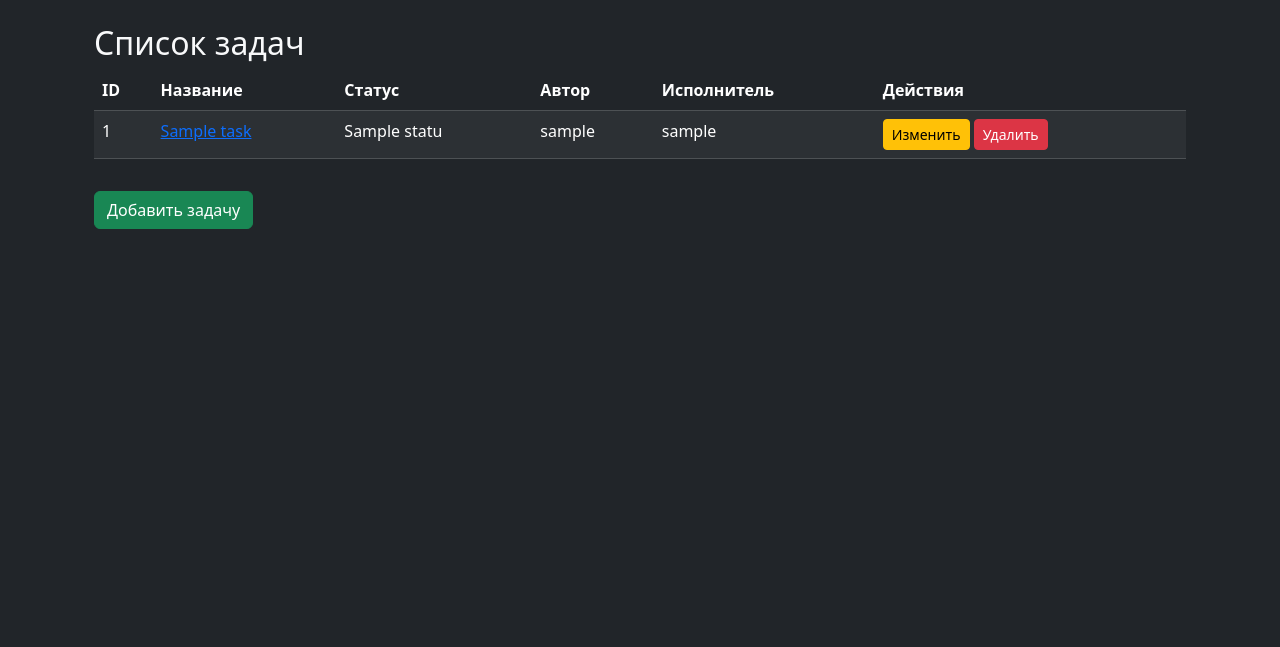
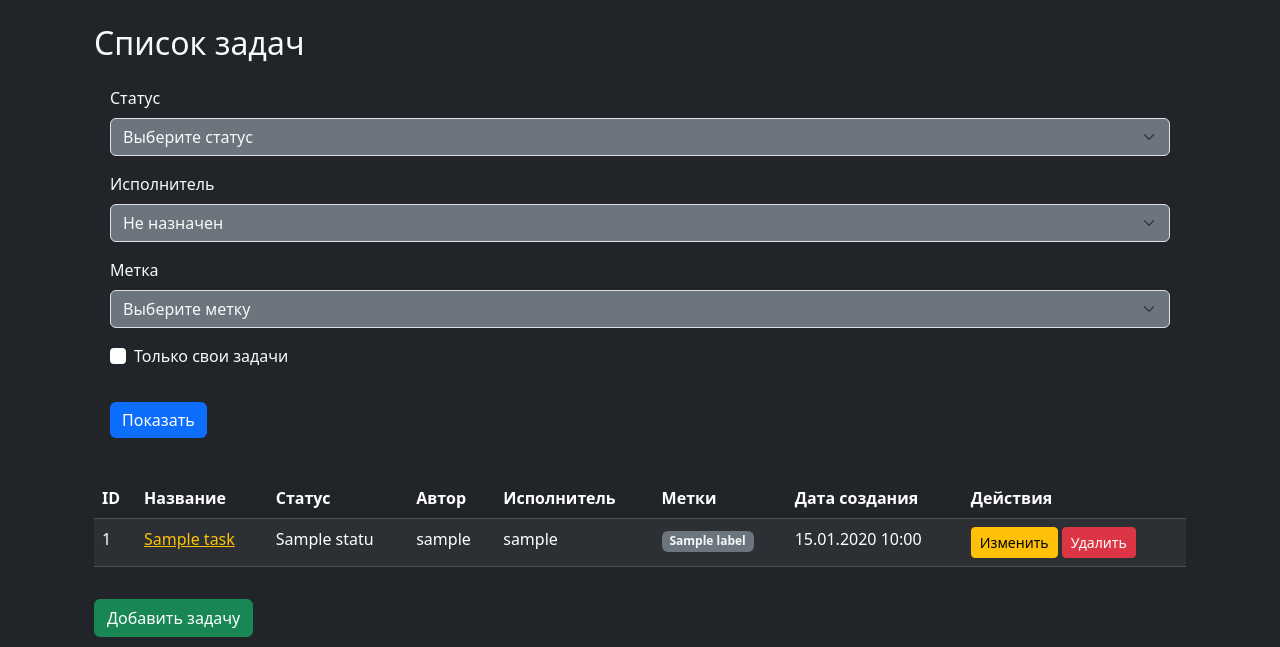
Before and after one commit to IvanFoksha/python-project-52, a Django app: page /tasks/ in a window 1280 px wide. Shown: the part 153-800 px from the top of the page. Run offline with Django 5.2, Linux system fonts and the light colour scheme; a user stored in the database is signed in; tables that the repository leaves empty hold one stand-in row (values such as "Sample post"); some libraries are stand-ins or nearby versions.

Commit message:
Update task_list: added form filters

```diff
--- a/task_manager/templates/tasks/task_list.html
+++ b/task_manager/templates/tasks/task_list.html
@@ -1,8 +1,50 @@
 {% extends 'base.html' %} {% block content %}
 <div class="container mt-4">
   <h2 class="text-light">Список задач</h2>
+  <div class="card mb-3 border-0 shadow-none">
+  <div class="card-body bg-dark">
+    <form method="get" style="display: flex; flex-direction: column; gap: 1rem;">
+      <div class="mb-0">
+        <label class="form-label text-light" for="id_status">Статус</label>
+        <select name="status" class="form-select bg-secondary text-light" id="id_status" style="min-width: 200px;">
+          <option value="">Выберите статус</option>
+          {% for status in statuses %}
+            <option value="{{ status.pk }}" {% if request.GET.status == status.pk|stringformat:"s" %}selected{% endif %}>{{ status.name }}</option>
+          {% endfor %}
+        </select>
+      </div>
+      <div class="mb-0">
+        <label class="form-label text-light" for="id_assignee">Исполнитель</label>
+        <select name="assignee" class="form-select bg-secondary text-light" id="id_assignee" style="min-width: 200px;">
+          <option value="">Не назначен</option>
+          {% for user in users %}
+            <option value="{{ user.pk }}" {% if request.GET.assignee == user.pk|stringformat:"s" %}selected{% endif %}>{{ user.username }}</option>
+          {% endfor %}
+        </select>
+      </div>
+      <div class="mb-0">
+        <label class="form-label text-light" for="id_label">Метка</label>
+        <select name="label" class="form-select bg-secondary text-light" id="id_label" style="min-width: 200px;">
+          <option value="">Выберите метку</option>
+          {% for label in labels %}
+            <option value="{{ label.pk }}" {% if request.GET.label == label.pk|stringformat:"s" %}selected{% endif %}>{{ label.name }}</option>
+          {% endfor %}
+        </select>
+      </div>
+      <div class="mb-3 d-flex align-items-center">
+        <div class="form-check">
+          <input type="checkbox" name="own_tasks" class="form-check-input border-0" id="id_own_tasks" {% if request.GET.own_tasks == 'on' %}checked{% endif %}/>
+          <label class="form-check-label text-light" for="id_own_tasks">Только свои задачи</label>
+        </div>
+      </div>
+      <div class="mb-0 d-flex align-items-center">
+        <input class="btn btn-primary border-0" type="submit" value="Показать" />
+      </div>
+    </form>
+  </div>
+</div>
   {% if tasks %}
-  <table class="table table-dark table-striped">
+  <table class="table table-dark table-striped mt-4">
     <thead>
       <tr>
         <th>ID</th>
@@ -10,6 +52,8 @@
         <th>Статус</th>
         <th>Автор</th>
         <th>Исполнитель</th>
+        <th>Метки</th>
+        <th>Дата создания</th>
         <th>Действия</th>
       </tr>
     </thead>
@@ -18,11 +62,21 @@
       <tr>
         <td>{{ task.id }}</td>
         <td>
-          <a href="{% url 'task_detail' pk=task.pk %}">{{ task.name }}</a>
+          <a href="{% url 'task_detail' pk=task.pk %}" class="text-warning"
+            >{{ task.name }}</a
+          >
         </td>
         <td>{{ task.status.name }}</td>
         <td>{{ task.author.username }}</td>
         <td>{{ task.assignee.username|default:"Не назначен" }}</td>
+        <td>
+          {% for label in task.labels.all %}
+            <span class="badge bg-secondary text-light">{{ label.name }}</span>
+          {% empty %}
+            <span class="badge bg-secondary text-light">Нет меток</span>
+          {% endfor %}
+        </td>
+        <td>{{ task.created_at|date:"d.m.Y H:i" }}</td>
         <td>
           <a
             href="{% url 'task_update' pk=task.pk %}"
@@ -41,14 +95,11 @@
       {% endfor %}
     </tbody>
   </table>
+  {% else %}
+  <p class="text-light">Нет задач.</p>
+  {% endif %}
   <a href="{% url 'task_create' %}" class="btn btn-success mt-3"
     >Добавить задачу</a
   >
-  {% else %}
-  <p class="text-light">Нет задач.</p>
-  <a href="{% url 'task_create' %}" class="btn btn-success mt-3"
-    >Добавить задачу</a
-  >
-  {% endif %}
 </div>
 {% endblock %}
```
